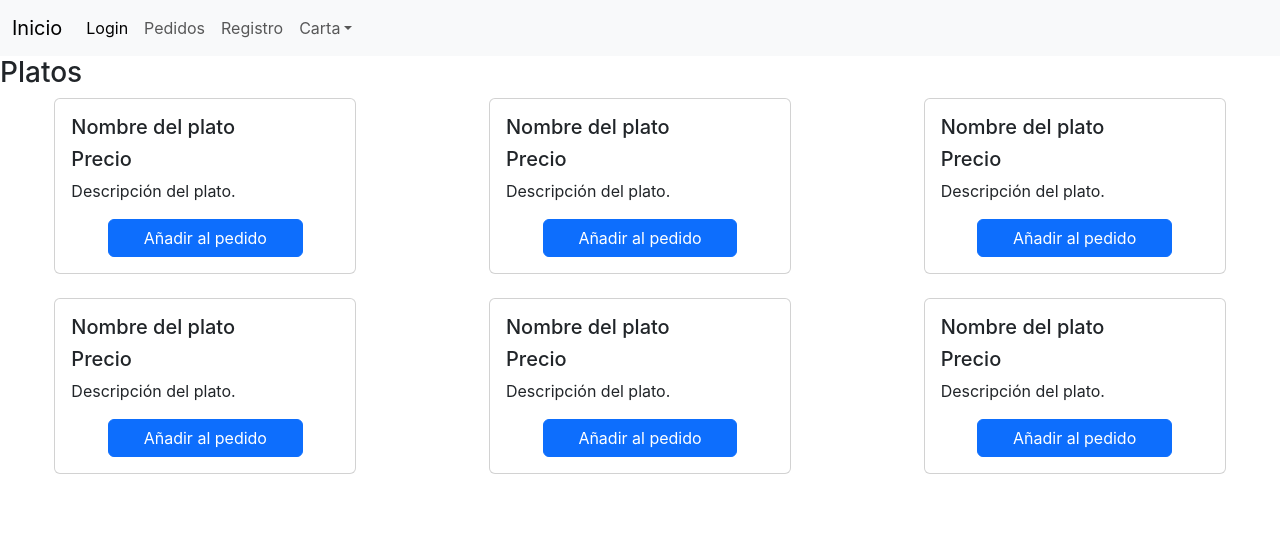
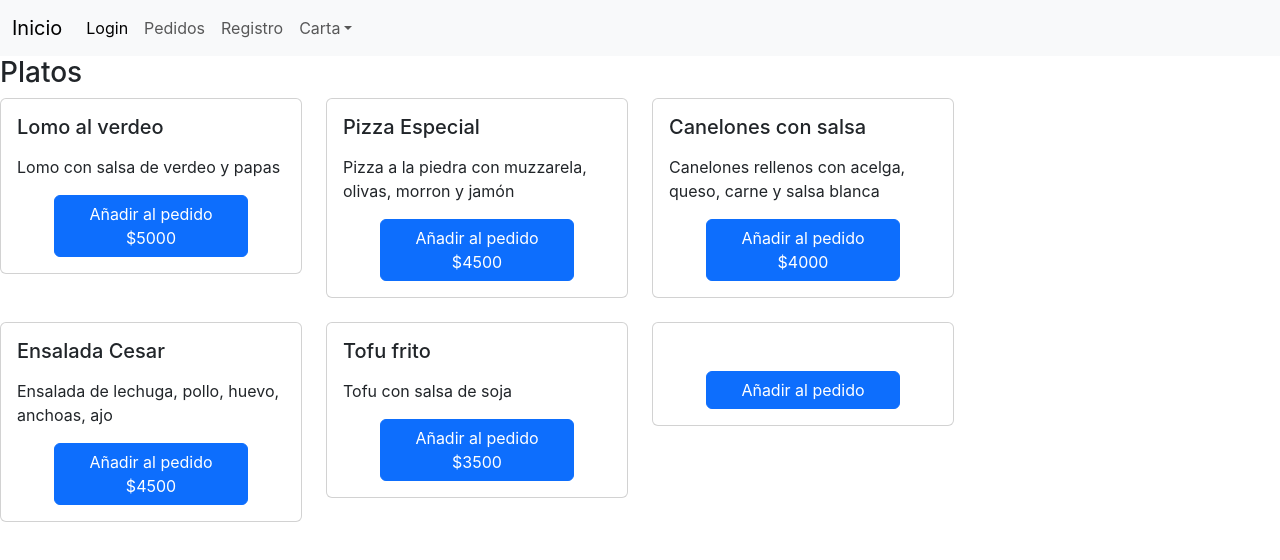
Before and after one commit to Rachius/FrontEnd-Menu, a React (Create React App) app: page /platos in a window 1280 px wide. Shown: the top 560 px of the page. Built offline with nearby package versions, Linux system fonts and the light colour scheme.

Commit message:
se agrega formulario de logueo y registro

```diff
--- a/package.json
+++ b/package.json
@@ -3,9 +3,11 @@
   "version": "0.1.0",
   "private": true,
   "dependencies": {
+    "@auth0/auth0-react": "^2.2.4",
     "@testing-library/jest-dom": "^5.17.0",
     "@testing-library/react": "^13.4.0",
     "@testing-library/user-event": "^13.5.0",
+    "axios": "^1.6.5",
     "react": "^18.2.0",
     "react-dom": "^18.2.0",
     "react-router-dom": "^6.21.1",
--- a/src/components/Login.jsx
+++ /dev/null
@@ -1,27 +0,0 @@
-import React from 'react'
-
-export default function Loginl() {
-  return (
-    <div>Loginasd
-      <div class="modal fade" id="staticBackdrop" data-bs-backdrop="static" data-bs-keyboard="false" tabindex="-1" aria-labelledby="staticBackdropLabel" aria-hidden="true">
-  <div class="modal-dialog">
-    <div class="modal-content">
-      <div class="modal-header">
-        <h5 class="modal-title" id="staticBackdropLabel">Modal title</h5>
-        <button type="button" class="btn-close" data-bs-dismiss="modal" aria-label="Close"></button>
-      </div>
-      <div class="modal-body">
-        ...
-      </div>
-      <div class="modal-footer">
-        <button type="button" class="btn btn-secondary" data-bs-dismiss="modal">Close</button>
-        <button type="button" class="btn btn-primary">Understood</button>
-      </div>
-    </div>
-  </div>
-</div>
-
-
-    </div>
-  )
-}
--- /dev/null
+++ b/src/components/codigo.js
@@ -0,0 +1,36 @@
+class Plato{
+    constructor(nombre,info,precio)
+        {
+        this.nombre= nombre;
+        this.info = info;
+        this.precio = precio;
+        this.estado = true; // Estado del plato (activado o desactivado)
+        }
+
+    verInfo()
+        {
+        document.write (this.info + "<br>")
+        }
+
+    agregarPlatoACarrito(carrito)
+        {
+        carrito.push(this);
+        }
+
+    cambiarEstadoPlato()
+    {
+    this.estado = !this.estado;
+    }
+
+}
+
+const plato1 = new Plato ("Lomo al verdeo", "Lomo con salsa de verdeo y papas", 5000)
+const plato2 = new Plato ("Pizza Especial", "Pizza a la piedra con muzzarela, olivas, morron y jamón", 4500)
+const plato3 = new Plato ("Canelones con salsa", "Canelones rellenos con acelga, queso, carne y salsa blanca", 4000)
+const plato4 = new Plato ("Ensalada Cesar", "Ensalada de lechuga, pollo, huevo, anchoas, ajo", 4500)
+const plato5 = new Plato ("Tofu frito", "Tofu con salsa de soja", 3500)
+
+
+
+// perro.setRaza = "Pedro";
+// document.write(perro.getRaza)
--- a/src/index.js
+++ b/src/index.js
@@ -7,6 +7,7 @@ import reportWebVitals from './reportWebVitals';
 const root = ReactDOM.createRoot(document.getElementById('root'));
 root.render(
   <React.StrictMode>
+
     <App />
   </React.StrictMode>
 );
--- a/src/screens/Bebidas.jsx
+++ b/src/screens/Bebidas.jsx
@@ -1,9 +1,22 @@
-import React from 'react'
+import React from 'react';
+import Platos from './Platos';
+import PlatoMenu from './PlatoMenu';
 
-const Bebidas = () => {
-  return (
-    <div>Bebidas</div>
+
+
+
+
+function Bebidas() {
+
+  return(
+<div>
+    <p>asd</p>
+  </div>
+
   )
+
+
+
 }
 
 export default Bebidas
--- /dev/null
+++ b/src/screens/PlatoMenu.jsx
@@ -0,0 +1,20 @@
+
+import React from 'react';
+import Platos from './Platos';
+
+const PlatoMenu = ({ nombre, precio, info, enlace, categoria}) => {
+  return (
+    <div>
+      <div className="card">
+        <div className="card-body row d-flex align-items-center justify-content-center">
+          <h5 className="card-title row-6">{nombre}</h5>
+          <p className="card-title row-6">{categoria}</p>
+          <p className="card-text col-12">{info}</p>
+          <a href={Platos.agregarPlatoACarrito} className="btn btn-primary col-8 " >Añadir al pedido {precio}</a>
+        </div>
+      </div>
+    </div>
+  );
+};
+
+export default PlatoMenu;
--- a/src/screens/Platos.jsx
+++ b/src/screens/Platos.jsx
@@ -1,78 +1,113 @@
-import React from 'react'
+import React from 'react';
+import PlatoMenu from './PlatoMenu';
+// import codigo from '../components/codigo';
+
+
+
+class Menu{
+  constructor(nombre,info,precio, categoria)
+      {
+      this.nombre= nombre;
+      this.info = info;
+      this.precio = precio;
+      this.categoria = categoria;
+      this.estado = true; // Estado del plato (activado o desactivado)
+      }
+
+  verInfo()
+      {
+      document.write (this.info + "<br>")
+      }
+
+  agregarPlatoACarrito(carrito)
+      {
+      carrito.push(this);
+      }
+
+  cambiarEstadoPlato()
+  {
+  this.estado = !this.estado;
+  }
+
+}
+
+
 
 const Platos = () => {
-  return (
+
+
+const plato1 = new Menu ("Lomo al verdeo", "Lomo con salsa de verdeo y papas", '$5000','Platos')
+const plato2 = new Menu ("Pizza Especial", "Pizza a la piedra con muzzarela, olivas, morron y jamón", '$4500','Platos')
+const plato3 = new Menu ("Canelones con salsa", "Canelones rellenos con acelga, queso, carne y salsa blanca", '$4000','Platos')
+const plato4 = new Menu ("Ensalada Cesar", "Ensalada de lechuga, pollo, huevo, anchoas, ajo", '$4500','Platos')
+const plato5 = new Menu ("Tofu frito", "Tofu con salsa de soja", '$3500',  'Platos')
+
+
+
+
+
+
+
+ return (
     <div container-fluid>
       <h3>Platos</h3>
           <div>
-          <div class="row d-flex justify-content-around">
+          <div class="row">
                 <div class="col-sm-3">
-                  <div class="card">
-                    <div class="card-body row d-flex align-items-center justify-content-center">
-                      <h5 class="card-title row-6">Nombre del plato</h5>
-                      <h5 class="card-title row-6">Precio</h5>
-                      <p class="card-text col-12">Descripción del plato.</p>
-                      <a href="#" class="btn btn-primary col-8 " >Añadir al pedido</a>
-                    </div>
-                  </div>
+                 <PlatoMenu
+                 nombre={plato1.nombre}
+                 info={plato1.info}
+                 precio={plato1.precio}
+                 />
+                </div>
+
+                <div class="col-sm-3">
+                 <PlatoMenu
+                 nombre={plato2.nombre}
+                 info={plato2.info}
+                 precio={plato2.precio}
+                 />
+
+                </div>
+
+                <div class="col-sm-3">
+                 <PlatoMenu
+                 nombre={plato3.nombre}
+                 info={plato3.info}
+                 precio={plato3.precio}
+                 />
+                </div>
+
+            </div>
+
+            <br />
+
+              <div class="row">
+                <div class="col-sm-3">
+                 <PlatoMenu
+                 nombre={plato4.nombre}
+                 info={plato4.info}
+                 precio={plato4.precio}
+                 />
+                </div>
+
+                <div class="col-sm-3">
+                 <PlatoMenu
+                 nombre={plato5.nombre}
+                 info={plato5.info}
+                 precio={plato5.precio}
+                 />
+
                 </div>
                 <div class="col-sm-3">
-                  <div class="card">
-                    <div class="card-body row d-flex align-items-center justify-content-center">
-                      <h5 class="card-title row-6">Nombre del plato</h5>
-                      <h5 class="card-title row-6">Precio</h5>
-                      <p class="card-text col-12">Descripción del plato.</p>
-                      <a href="#" class="btn btn-primary col-8 " >Añadir al pedido</a>
-                    </div>
-                  </div>
+                 <PlatoMenu />
                 </div>
-                <div class="col-sm-3">
-                  <div class="card">
-                    <div class="card-body row d-flex align-items-center justify-content-center">
-                      <h5 class="card-title row-6">Nombre del plato</h5>
-                      <h5 class="card-title row-6">Precio</h5>
-                      <p class="card-text col-12">Descripción del plato.</p>
-                      <a href="#" class="btn btn-primary col-8 " >Añadir al pedido</a>
-                    </div>
-                  </div>
-                </div>
-            </div>
-            <br />
-              <div class="row d-flex justify-content-around">
-              <div class="col-sm-3">
-                  <div class="card">
-                    <div class="card-body row d-flex align-items-center justify-content-center">
-                      <h5 class="card-title row-6">Nombre del plato</h5>
-                      <h5 class="card-title row-6">Precio</h5>
-                      <p class="card-text col-12">Descripción del plato.</p>
-                      <a href="#" class="btn btn-primary col-8 " >Añadir al pedido</a>
-                    </div>
-                  </div>
-                </div>
-                <div class="col-sm-3">
-                  <div class="card">
-                    <div class="card-body row d-flex align-items-center justify-content-center">
-                      <h5 class="card-title row-6">Nombre del plato</h5>
-                      <h5 class="card-title row-6">Precio</h5>
-                      <p class="card-text col-12">Descripción del plato.</p>
-                      <a href="#" class="btn btn-primary col-8 " >Añadir al pedido</a>
-                    </div>
-                  </div>
-                </div>
-                <div class="col-sm-3">
-                  <div class="card">
-                    <div class="card-body row d-flex align-items-center justify-content-center">
-                      <h5 class="card-title row-6">Nombre del plato</h5>
-                      <h5 class="card-title row-6">Precio</h5>
-                      <p class="card-text col-12">Descripción del plato.</p>
-                      <a href="#" class="btn btn-primary col-8 " >Añadir al pedido</a>
-                    </div>
-                  </div>
-                </div>
+
+
             </div>
         </div>
       </div>
-  )
+ )
 }
 
 export default Platos
--- a/src/screens/Registro.jsx
+++ b/src/screens/Registro.jsx
@@ -1,5 +1,6 @@
 import React from 'react'
 import { Form } from 'react-router-dom'
+
 
 const Registro = () => {
   return (
@@ -21,6 +22,7 @@ const Registro = () => {
             <div class="mb-3">
               <label for="InputPasswordReg" class="form-label">Contraseña</label>
               <input type="password" class="form-control" id="InputPasswordReg" required/>
+              <span id="passwordHelpInline" class="form-text">Debe tener entre 8-20 characteres de largo.</span>
 
             </div>
             {/* <div class="mb-3 form-check">
@@ -29,6 +31,7 @@ const Registro = () => {
             </div> */}
             <div>
             <button type="submit" class="btn btn-success">Submit</button>
+
             </div>
 
 
```
Also changed, not shown: src/App.js (+23 -1 lines), src/components/usuarios.js (added, +35 -0 lines), src/screens/Login.jsx (added, +69 -0 lines), src/screens/Pedidos.jsx (+50 -1 lines), 1 other file (tests, documents, lock files or other folders).
